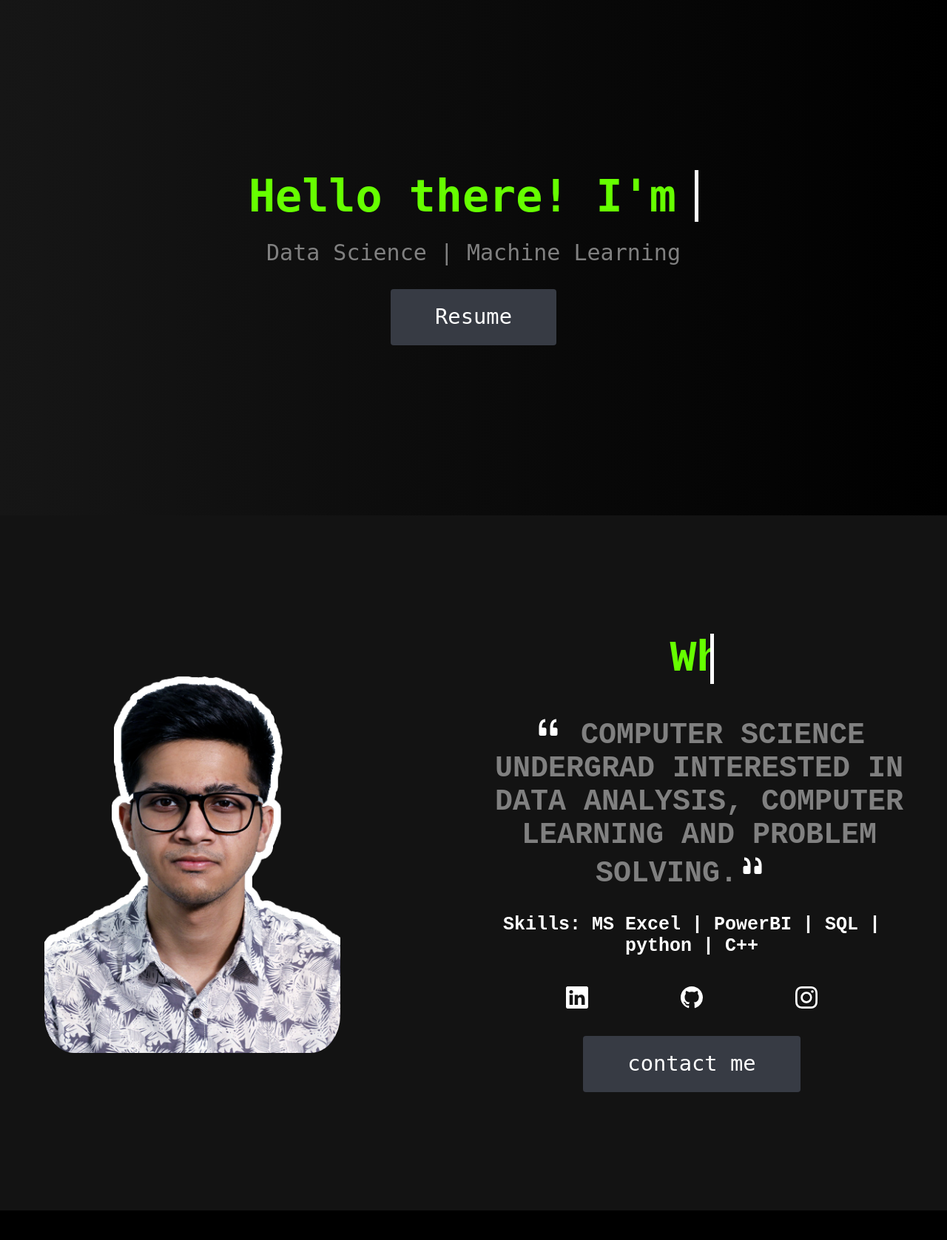
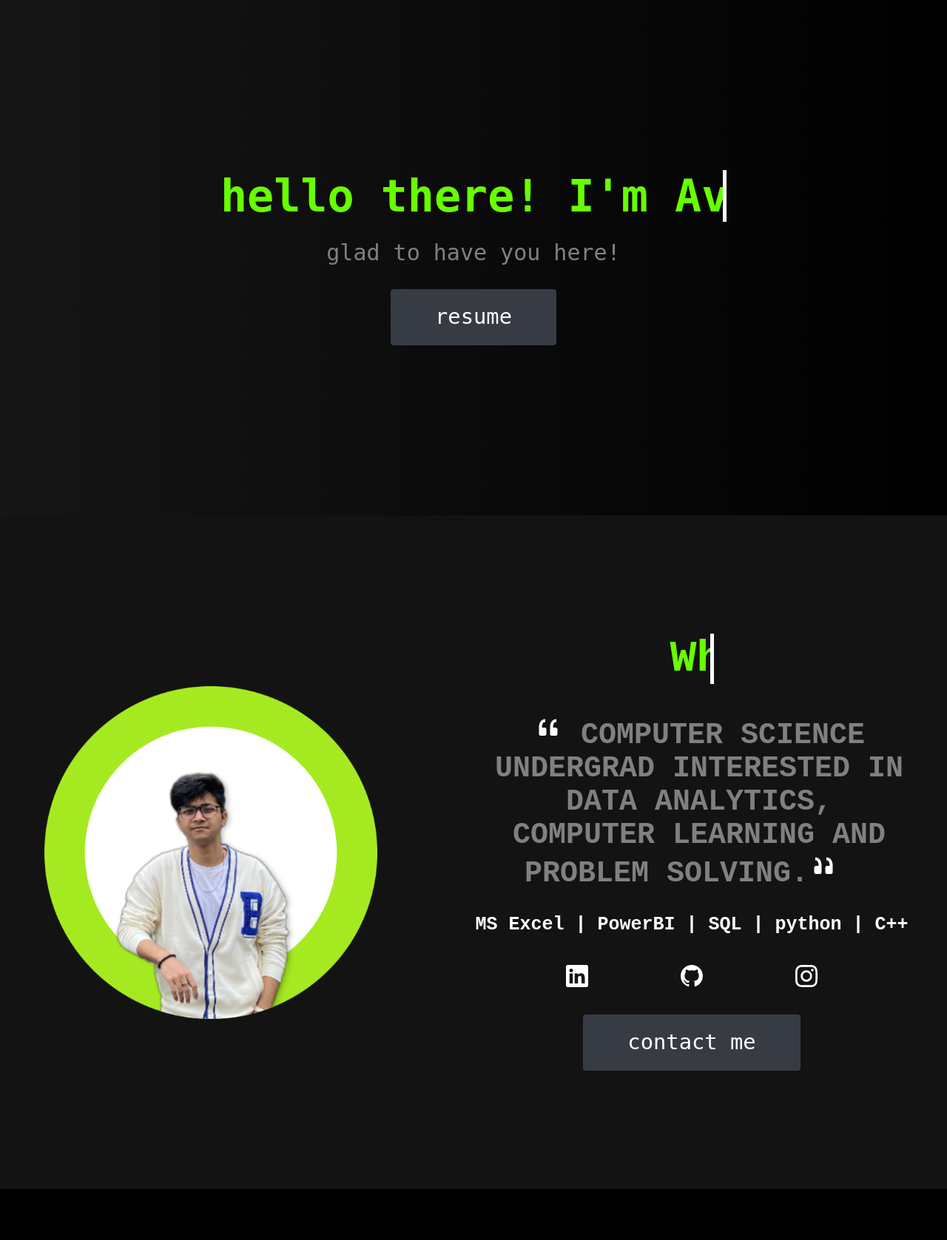
Before and after one commit to AviroopPaul/Personal-Portfolio, a PHP site: page / in a window 1280 px wide. Shown: the part 80-1757 px from the top of the page at 74% size. Run offline with PHP 8.4, Linux system fonts and the light colour scheme; some libraries are stand-ins or nearby versions.

Commit message:
updated info

```diff
--- a/index.html
+++ b/index.html
@@ -4,7 +4,7 @@
     <meta charset="UTF-8" />
     <meta http-equiv="X-UA-Compatible" content="IE=edge" />
     <meta name="viewport" content="width=device-width, initial-scale=1.0" />
-    <title>My Portfolio</title>
+    <title>Portfolio</title>
     <link rel="stylesheet" href="styles.css" />
     <link
       rel="stylesheet"
@@ -12,6 +12,8 @@
       integrity="sha384-HzLeBuhoNPvSl5KYnjx0BT+WB0QEEqLprO+NBkkk5gbc67FTaL7XIGa2w1L0Xbgc"
       crossorigin="anonymous"
     />
+    <link rel="icon" type="image/x-icon" href="https://www.flaticon.com/free-icons/portfolio">
+    <link type="image/png" sizes="96x96" rel="icon" href="favicon.png">
   </head>
   <body>
     <!-- Navbar -->
@@ -64,9 +66,9 @@
     <!-- Hero section -->
     <div class="hero" id="home">
       <div class="hero_container">
-        <h1 class="hero_heading">Hello there! I'm Aviroop.</h1>
-        <p class="hero_description">Data Science | Machine Learning </p>
-        <button class="main_btn"><a href="https://drive.google.com/file/d/1aONZIDSpgB6D0MS7YF0mieiGeaK-3txZ/view?usp=sharing">Resume</a></button>
+        <h1 class="hero_heading">hello there! I'm Aviroop.</h1>
+        <p class="hero_description">glad to have you here!</p>
+        <button class="main_btn"><a href="https://drive.google.com/file/d/1aONZIDSpgB6D0MS7YF0mieiGeaK-3txZ/view?usp=sharing" target="_blank">resume</a></button>
 
       </div>
     </div>
@@ -76,7 +78,7 @@
     <div class="main" id="about">
       <div class="main_container">
         <div class="main_img-container">
-          <div class="main_img-card"><img src="008.png" alt="" width=400 height= 550 style="border-radius: 10%;" /></div>
+          <div class="main_img-card"><img src="profile-pic.png" alt="" width=450 height= 800 style="border-radius: 10%;" /></div>
         </div>
         <center>
           <div class="main_content">
@@ -94,7 +96,7 @@
                 <path
                   d="M12 12a1 1 0 0 0 1-1V8.558a1 1 0 0 0-1-1h-1.388c0-.351.021-.703.062-1.054.062-.372.166-.703.31-.992.145-.29.331-.517.559-.683.227-.186.516-.279.868-.279V3c-.579 0-1.085.124-1.52.372a3.322 3.322 0 0 0-1.085.992 4.92 4.92 0 0 0-.62 1.458A7.712 7.712 0 0 0 9 7.558V11a1 1 0 0 0 1 1h2Zm-6 0a1 1 0 0 0 1-1V8.558a1 1 0 0 0-1-1H4.612c0-.351.021-.703.062-1.054.062-.372.166-.703.31-.992.145-.29.331-.517.559-.683.227-.186.516-.279.868-.279V3c-.579 0-1.085.124-1.52.372a3.322 3.322 0 0 0-1.085.992 4.92 4.92 0 0 0-.62 1.458A7.712 7.712 0 0 0 3 7.558V11a1 1 0 0 0 1 1h2Z"
                 /></svg
-              >&nbsp;Computer Science Undergrad interested in data analysis, computer learning and problem solving.<svg
+              >&nbsp;Computer Science Undergrad interested in data analytics, computer learning and problem solving.<svg
                 id="quotes2"
                 xmlns="http://www.w3.org/2000/svg"
                 width="40"
@@ -111,7 +113,7 @@
             </h1>
 
 
-            <h3 style="font-size: 25px;">Skills: MS Excel | PowerBI | SQL | python | C++ </h3>
+            <h3 style="font-size: 25px;">MS Excel | PowerBI | SQL | python | C++ </h3>
             <div class="socialMedia">
               <a href="https://www.linkedin.com/in/avirooppaul/" target="_blank"
                 ><svg
@@ -164,9 +166,9 @@
       <h1 style="background-color: #66ff00">Academics</h1>
       <div class="services_wrapper">
         <div class="services_card">
-          <h2>Undergrad</h2>
+          <h2>Undergrad(2024)</h2>
           <p>Bachelor's of Technology in Computer Science and Engineering</p>
-          <p>CGPA: 9.28/10</p>
+          <p>CGPA: 9.29/10</p>
         </div>
         <div class="services_card">
           <h2>Class XII</h2>
--- a/styles.css
+++ b/styles.css
@@ -280,7 +280,7 @@
       width: 0%;
     }
     to {
-      width: 80%;
+      width: 90%;
     }
   }
   @keyframes blink {
```
Also changed, not shown: favicon.png (added), profile-pic.png (added).
